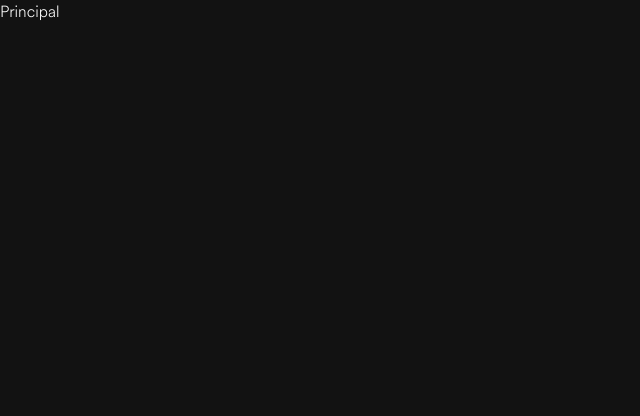
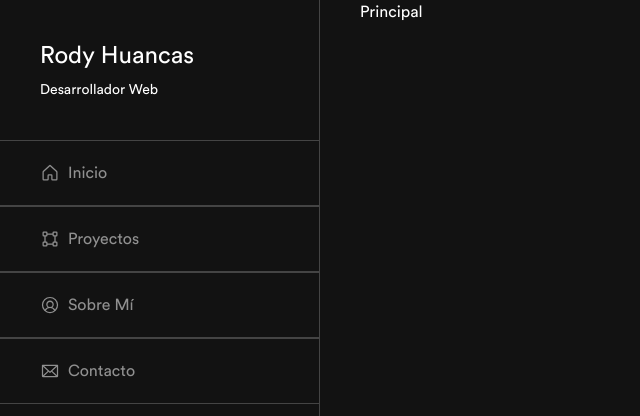
Before and after one commit to rody-huancas/portfolio-dev, an Astro site: page / in a window 1280 px wide. Shown: the top 416 px of the page, without its empty margins (0-640 px from the left). Built offline with nearby package versions, Linux system fonts and the light colour scheme; Astro itself is replaced by a stand-in of ours.

Commit message:
Add: structure for files

```diff
--- /dev/null
+++ b/src/components/layout/ItemMenu.astro
@@ -0,0 +1,16 @@
+---
+import type { MenuInteface } from "@/models/sidebar";
+
+interface Props {
+  data: MenuInteface;
+}
+
+const { data } = Astro.props;
+---
+
+<li class="flex items-center border-y border-primary-200/40 hover:text-primary-100 hover:bg-primary-200/10 transition-colors duration-500 ease-linear">
+  <a href={data.path} class="flex items-center gap-2 w-full py-5 px-10">
+    <data.icon />
+    {data.name}
+  </a>
+</li>
--- /dev/null
+++ b/src/components/layout/Sidebar.astro
@@ -0,0 +1,22 @@
+---
+import { MENU } from "@/lib/data";
+import ItemMenu from "./ItemMenu.astro";
+---
+
+<aside class="w-80 border-r border-primary-200/40 flex flex-col">
+  <div class="flex flex-col gap-2 p-10">
+    <a
+      href="/"
+      class="text-2xl hover:text-secondary transition-colors duration-300 ease-linear"
+    >Rody Huancas</a>
+    <span class="text-sm">Desarrollador Web</span>
+  </div>
+
+  <nav class="w-full">
+    <ul class="flex flex-col text-primary-200">
+      {MENU.map((data) => (
+        <ItemMenu data={data} />
+      ))}
+    </ul>
+  </nav>
+</aside>
--- /dev/null
+++ b/src/icons/AboutIcon.astro
@@ -0,0 +1,10 @@
+<svg
+  xmlns="http://www.w3.org/2000/svg"
+  width="20"
+  height="20"
+  fill="currentColor"
+  viewBox="0 0 256 256"
+  ><path
+    d="M128 24a104 104 0 1 0 104 104A104.11 104.11 0 0 0 128 24zM74.08 197.5a64 64 0 0 1 107.84 0 87.83 87.83 0 0 1-107.84 0zM96 120a32 32 0 1 1 32 32 32 32 0 0 1-32-32zm97.76 66.41a79.66 79.66 0 0 0-36.06-28.75 48 48 0 1 0-59.4 0 79.66 79.66 0 0 0-36.06 28.75 88 88 0 1 1 131.52 0z"
+  ></path></svg
+>
--- /dev/null
+++ b/src/icons/ContactIcon.astro
@@ -0,0 +1,10 @@
+<svg
+  xmlns="http://www.w3.org/2000/svg"
+  width="20"
+  height="20"
+  fill="currentColor"
+  viewBox="0 0 256 256"
+  ><path
+    d="M224 48H32a8 8 0 0 0-8 8v136a16 16 0 0 0 16 16h176a16 16 0 0 0 16-16V56a8 8 0 0 0-8-8zm-96 85.15L52.57 64h150.86zM98.71 128 40 181.81V74.19zm11.84 10.85 12 11.05a8 8 0 0 0 10.82 0l12-11.05 58 53.15H52.57zM157.29 128 216 74.18v107.64z"
+  ></path></svg
+>
--- /dev/null
+++ b/src/icons/HomeIcon.astro
@@ -0,0 +1,11 @@
+<svg
+  xmlns="http://www.w3.org/2000/svg"
+  width="20"
+  height="20"
+  fill="currentColor"
+  viewBox="0 0 256 256"
+>
+  <path
+    d="m218.83 103.77-80-75.48a1.14 1.14 0 0 1-.11-.11 16 16 0 0 0-21.53 0l-.11.11-79.91 75.48A16 16 0 0 0 32 115.55V208a16 16 0 0 0 16 16h48a16 16 0 0 0 16-16v-48h32v48a16 16 0 0 0 16 16h48a16 16 0 0 0 16-16v-92.45a16 16 0 0 0-5.17-11.78zM208 208h-48v-48a16 16 0 0 0-16-16h-32a16 16 0 0 0-16 16v48H48v-92.45l.11-.1L128 40l79.9 75.43.11.1z"
+  ></path>
+</svg>
--- /dev/null
+++ b/src/icons/ProjectsIncon.astro
@@ -0,0 +1,10 @@
+<svg
+  xmlns="http://www.w3.org/2000/svg"
+  width="20"
+  height="20"
+  fill="currentColor"
+  viewBox="0 0 256 256"
+  ><path
+    d="M208 96a16 16 0 0 0 16-16V48a16 16 0 0 0-16-16h-32a16 16 0 0 0-16 16v8H96v-8a16 16 0 0 0-16-16H48a16 16 0 0 0-16 16v32a16 16 0 0 0 16 16h8v64h-8a16 16 0 0 0-16 16v32a16 16 0 0 0 16 16h32a16 16 0 0 0 16-16v-8h64v8a16 16 0 0 0 16 16h32a16 16 0 0 0 16-16v-32a16 16 0 0 0-16-16h-8V96zm-32-48h32v32h-32zM48 48h32v15.9a.51.51 0 0 0 0 .2V80H48zm32 160H48v-32h32v15.9a.51.51 0 0 0 0 .2V208zm128 0h-32v-32h32zm-24-48h-8a16 16 0 0 0-16 16v8H96v-8a16 16 0 0 0-16-16h-8V96h8a16 16 0 0 0 16-16v-8h64v8a16 16 0 0 0 16 16h8z"
+  ></path></svg
+>
--- a/src/layouts/Layout.astro
+++ b/src/layouts/Layout.astro
@@ -1,32 +1,41 @@
 ---
+import Sidebar from "@/components/layout/Sidebar.astro";
+import { ViewTransitions } from "astro:transitions";
 import "@/styles/main.css";
 
 interface Props {
-  title: string;
+  title?: string;
 }
 
 const { title } = Astro.props;
 ---
 
 <!doctype html>
-<html lang="en">
+<html lang="es">
   <head>
     <meta charset="UTF-8" />
     <meta name="description" content="Astro description" />
     <meta name="viewport" content="width=device-width" />
     <link rel="icon" type="image/svg+xml" href="/icons/favicon.svg" />
     <meta name="generator" content={Astro.generator} />
-    <title>{`Rody - ${title}`}</title>
+    <title>{`Rody Huancas ${title ? `- ${title}` : ""}`}</title>
+
+
+    <ViewTransitions fallback="none" />
   </head>
   <body>
-    <slot />
+   <div class="bg-dark-color text-primary-100 h-screen w-full overflow-hidden flex gap-10">
+	 <Sidebar />
+	 <main>
+	   <slot />
+	 </main>
+   </div>
   </body>
 </html>
 
 <style is:global>
   html {
     font-family: "CircularStd", system-ui, sans-serif;
-    background: #121212;
   }
 
   @font-face {
--- /dev/null
+++ b/src/lib/data.ts
@@ -0,0 +1,28 @@
+import AboutIcon from "@/icons/AboutIcon.astro";
+import ContactIcon from "@/icons/ContactIcon.astro";
+import HomeIcon from "@/icons/HomeIcon.astro";
+import ProjectsIncon from "@/icons/ProjectsIncon.astro";
+import type { MenuInteface } from "@/models/sidebar";
+
+export const MENU: MenuInteface[] = [
+  {
+    path: "/",
+    name: "Inicio",
+    icon: HomeIcon,
+  },
+  {
+    path: "/projects",
+    name: "Proyectos",
+    icon: ProjectsIncon,
+  },
+  {
+    path: "/about",
+    name: "Sobre Mí",
+    icon: AboutIcon,
+  },
+  {
+    path: "/contact",
+    name: "Contacto",
+    icon: ContactIcon,
+  },
+];
--- /dev/null
+++ b/src/models/sidebar.ts
@@ -0,0 +1,7 @@
+import type { AstroComponentFactory } from "astro/runtime/server/index.js";
+
+export interface MenuInteface {
+  path: string;
+  name: string;
+  icon: AstroComponentFactory;
+}
--- a/src/pages/index.astro
+++ b/src/pages/index.astro
@@ -1,7 +1,8 @@
 ---
-import Layout from "../layouts/Layout.astro";
+import Layout from "@/layouts/Layout.astro";
+
 ---
 
-<Layout title="Welcome to Astro.">
-  <main class="text-white font-light">Principal</main>
+<Layout>
+  Principal
 </Layout>
--- a/tailwind.config.js
+++ b/tailwind.config.js
@@ -4,7 +4,16 @@ export default {
     "./src/**/*.{html,js,jsx,mdx,svelte,ts,tsx,vue,astro}"
   ],
   theme: {
-    extend: {},
+    extend: {
+      colors: {
+        "dark-color": "#121212",
+        "primary": {
+          100: "#ffffff",
+          200: "#909090"
+        },
+        "secondary": "#fca311"
+      }
+    },
   },
   plugins: [],
 }
```
